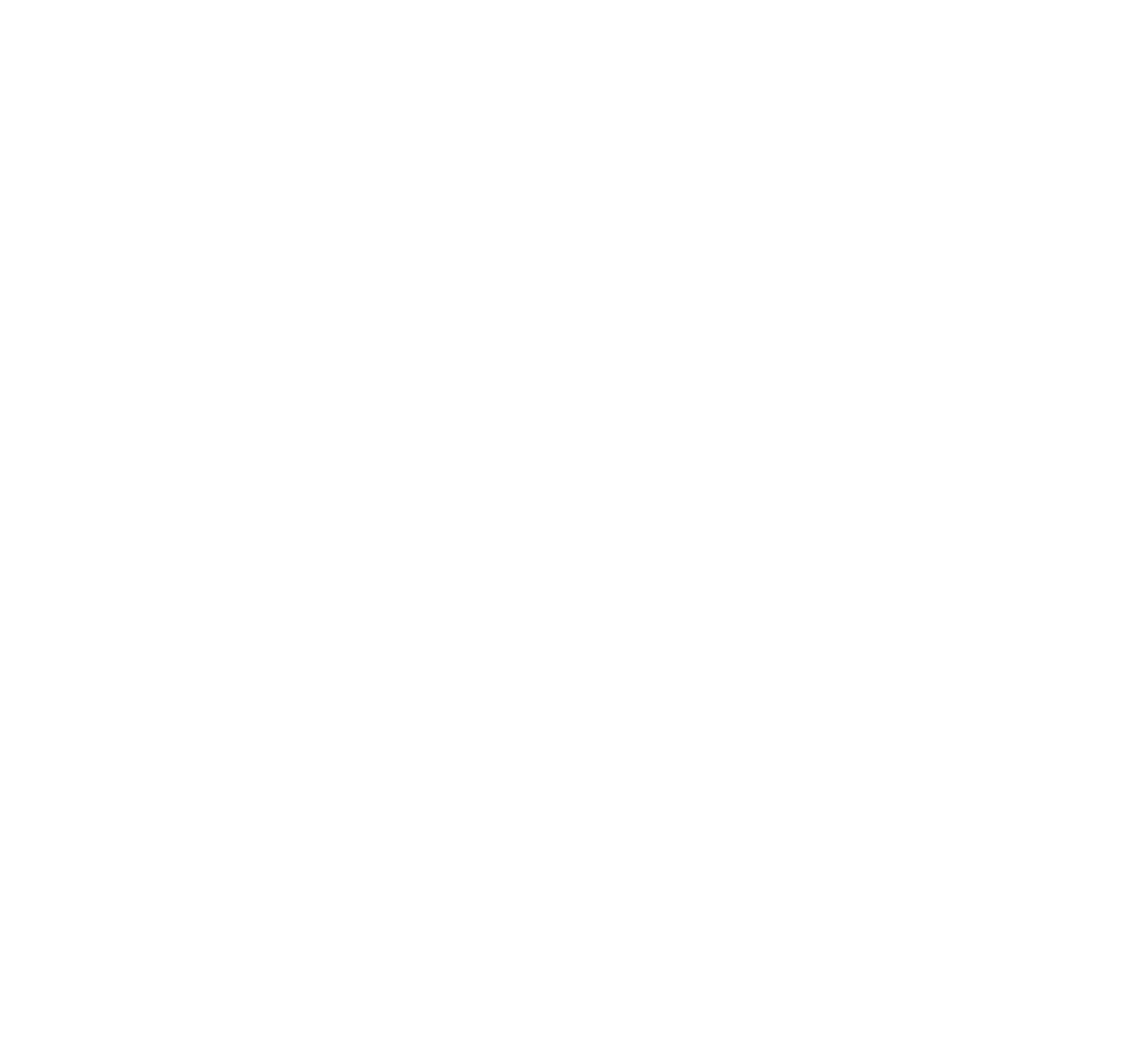
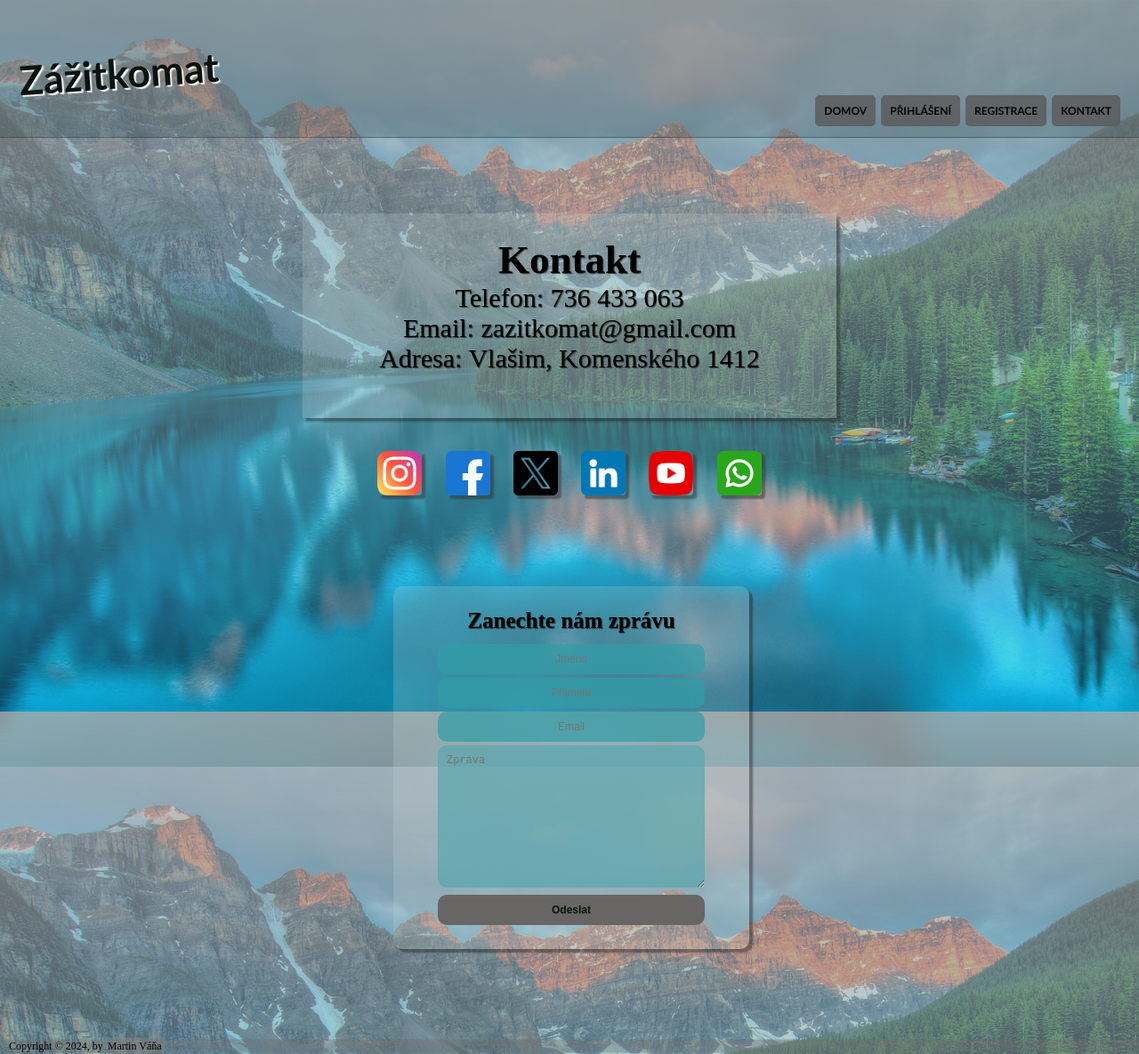
Before and after one commit to Markusak999/github-zazitkomat, a plain HTML site: page Contact/contact.html in a window 1280 px wide. Shown: the whole page at 89% size. Before the commit the page ends 800 px from the top, so only its background shows below. Drawn offline with Linux system fonts and the light colour scheme.

Commit message:
Vytvoření stránky contact.html a Cstyle.css + drobné css úpravy v předchozích stránkách

```diff
--- a/Contact/Cstyle.css
+++ b/Contact/Cstyle.css
@@ -0,0 +1,221 @@
+* {
+    margin: 0;
+    padding: 0;
+    box-sizing: border-box;
+}
+
+body,html {
+    background-image: linear-gradient(rgba(173, 170, 170, 0.795), rgba(25, 149, 194, 0.319)), url(/images/alberta.jpg);
+    background-size: cover;
+    background-attachment: fixed;
+    height: 100vh;
+    width: 100%;
+}
+
+header {
+    width: 100%;
+    background-color: rgba(19, 49, 52, 0.194);
+    border-bottom: 1px solid #4141418f;
+}
+
+h1 {
+    font-family:  'Gill Sans', 'Gill Sans MT', Calibri, 'Trebuchet MS', sans-serif;
+    text-align: left;
+    font-size: 45px;
+    padding: 20px;
+    text-shadow: #f5f7f5 2px 2px 1px;
+    color: rgb(9, 19, 15);
+    rotate: -4deg;
+}
+
+/*       .....Navigation.....     */
+
+nav {
+    display: inline-block;
+    position: relative;
+    text-align: right;
+    padding: 15px;
+    width: 100%;
+}
+
+nav ul li {
+    display: inline-block;
+    margin: 1px;
+}
+
+nav ul {
+    list-style-type: none;
+    padding: 5px;
+}
+
+nav ul li a {
+    color:#030303;
+    text-transform: uppercase;
+    font-family: 'Gill Sans', 'Gill Sans MT', Calibri, 'Trebuchet MS', sans-serif;
+    font-weight: bold;
+    text-decoration: none;
+    padding: 10px;
+    font-size: 12px;
+    background: #585656bd;
+    border-radius: 5px;
+}
+
+nav ul li a:hover {
+    background: #2e2d2d;
+    color: #cecaca;
+    font-size: 14px;
+    transition: 0.30s;
+}
+
+/*       .....Contact.....     */
+
+.contact {
+    display: block;
+    background: #d2ddd533;
+    box-shadow: #1817176a 4px 4px 2px;
+    width: 600px;
+    padding: 26px 50px 50px 50px;
+    text-align: center;
+    position:relative;
+    top: 200px;
+    left: 50%;
+    transform: translate(-50%, -50%);
+    font-size: 30px;
+    text-shadow: #03030396 1px 1px 1px;
+}
+
+/*       .....Social.....     */
+
+.social {
+    display: block;
+    position: relative;
+    text-align: center;
+    top: 150px;
+    left: 50%;
+    transform: translate(-50%, -50%);
+    font-size: 25px;
+}
+
+.social a img {
+    box-shadow: #3635358b 4px 4px 2px;
+    border-radius: 4px;
+    width: 50px;
+    height: 50px;
+    margin: 10px;
+}
+
+.social a img:hover {
+    box-shadow: #0303039f 5px 5px 2px;
+    transition: 0.30s;
+}
+
+/*       .....Form.....     */
+
+form {
+    display: block;
+    background: #d2ddd533;
+    box-shadow: #1817176a 4px 4px 2px;
+    position: relative;
+    top: 400px;
+    left: 50%;
+    transform: translate(-50%, -50%);
+    text-align: center;
+    padding: 25px;
+    margin: 2px;
+    width: 400px;
+    font-size: 10px;
+    border-radius: 10px;
+    font-size: 12px;
+}
+
+form h2 {
+    text-shadow: #03030396 1px 1px 1px;
+    font-size: 25px;
+    padding-bottom: 10px;
+}
+
+form input {
+    text-align: center;
+    background: rgba(50, 157, 167, 0.715);
+    padding: 10px;
+    margin: 2px;
+    width: 300px;
+    font-size: 10px;
+    border-radius: 10px;
+    border: 1px;
+    font-size: 12px;
+}
+
+form input:focus {
+    background: rgba(167, 87, 50, 0.715);
+    color: #030303;
+    font-weight: bold;
+}
+
+form input:hover {
+    background: rgba(50, 157, 167, 0.715);
+    color: #030303;
+    font-weight: bold;
+    transition: 0.30s;
+}
+
+form textarea {
+    background: rgba(90, 167, 174, 0.715);
+    padding: 10px;
+    margin: 2px;
+    width: 300px;
+    font-size: 10px;
+    border-radius: 10px;
+    border: 1px;
+    font-size: 12px;
+}
+
+form textarea:focus {
+    background: rgba(167, 87, 50, 0.715);
+    color: #030303;
+    font-weight: bold;
+}
+
+form input[type = "submit"] {
+    background: #686565;
+    color: rgb(9, 19, 15);
+    font-weight: bold;
+}
+
+form input[type = "submit"]:hover {
+    background-color: rgba(67, 170, 32, 0.903);
+    color: white;
+    font-weight: bold;
+    cursor: pointer;
+    transition: 0.30s;
+}
+
+/*       .....Footer.....     */
+
+footer {
+    display: inline-block;
+    position: relative;
+    background-color: rgba(111, 110, 110, 0.387);
+    text-align: left;
+    top: 300px;
+    left: 50%;
+    transform: translate(-50%, -50%);
+    font-size: 12px;
+    width: 100%;
+}
+
+footer p {
+    padding-left: 10px;
+}
+
+footer span {
+    background: #8585856d;
+    padding: 2px;
+}
+
+footer span:hover {
+    color: #030303;
+    font-weight: bold;
+    transition: 0.30s;
+    cursor: pointer;
+}
--- a/Contact/contact.html
+++ b/Contact/contact.html
@@ -0,0 +1,52 @@
+<!DOCTYPE html>
+<html lang="cs">
+<head>
+    <meta charset="UTF-8">
+    <meta name="viewport" content="width=device-width, initial-scale=1.0">
+    <meta http-equiv="X-UA-Compatible" content="ie=edge">
+    <link rel="stylesheet" href="Cstyle.css">
+    <title>Kontakt</title>
+</head>
+
+<body>
+    <header>
+        <h1>Zážitkomat</h1>
+        <nav>
+            <ul>
+                <li><a href="/Home/index.html">Domov</a></li>
+                <li><a href="/Login/login.html">Přihlášení</a></li>
+                <li><a href="/Registration/registration.html">Registrace</a></li>
+                <li><a href="/Contact/contact.html">Kontakt</a></li>
+            </ul>
+        </nav>
+    </header>
+
+    <main>
+         <div class="contact">
+            <h2>Kontakt</h2>
+            <p>Telefon: 736 433 063</p>
+            <p>Email: zazitkomat@gmail.com </p>
+            <p>Adresa: Vlašim, Komenského 1412</p>
+        </div>
+        <div class="social">
+            <a href=""> <img src="/images/instagram.png"alt="instagram"></a>
+            <a href="#"> <img src="/images/facebook.png"alt="facebook"></a>
+            <a href="#"> <img src="/images/twitter.png"alt="twitter"></a>
+            <a href="#"> <img src="/images/linkedin.png"alt="linkedin"></a>
+            <a href="#"> <img src="/images/youtube.png"alt="youtube"></a>
+            <a href="#"> <img src="/images/whatsapp.png"alt="whatsapp"></a>
+        </div>
+        <form>
+            <h2>Zanechte nám zprávu</h2>
+            <input type="text" placeholder="Jméno" name="firstname" id="firstname"><br>
+            <input type="text" placeholder="Příjmení" name="lastname" id="lastname"><br>
+            <input type="email" placeholder="Email" name="email" id="email"><br>
+            <textarea name="message" id="message" cols="30" rows="10" placeholder="Zpráva"></textarea><br>
+            <input type="submit" value="Odeslat">
+        </form>
+    </main>
+    <footer>
+        <p>Copyright &copy; 2024, by <span><a href="#"></a>Martin Váňa</span></p>
+    </footer>
+</body>
+</html>
--- a/Login/Lstyle.css
+++ b/Login/Lstyle.css
@@ -11,23 +11,29 @@ body, html {
     width: 100%;
 }
 
+header {
+    width: 100%;
+    background-color: rgba(19, 49, 52, 0.194);
+    border-bottom: 1px solid #4141418f;
+}
+
 h1 {
     font-family:  'Gill Sans', 'Gill Sans MT', Calibri, 'Trebuchet MS', sans-serif;
     text-align: left;
     font-size: 45px;
     padding: 20px;
-    text-shadow: #f5f7f5 5px 5px 10px;
+    text-shadow: #f5f7f5 2px 2px 1px;
     color: rgb(9, 19, 15);
     rotate: -4deg;
 }
 
-/*       .....navigation.....     */
+/*       .....Navigation.....     */
 
 nav {
     display: inline-block;
     text-align: right;
     padding: 15px;
-    position: absolute;
+    position: relative;
     width: 100%;
 }
 
@@ -57,27 +63,28 @@ nav ul li :hover {
 
 /*       .....Login.....     */
 
-.login h2 {
-    font-family: 'Gill Sans', 'Gill Sans MT', Calibri, 'Trebuchet MS', sans-serif;
-    text-align: center;
-    font-size: 28px;
-    margin-bottom: 10px;
-    text-shadow: #f5f7f5 5px 5px 10px;
-    color: rgb(9, 19, 15);
-}
-
 .login {
     display: block;
     background-color: rgba(18, 64, 68, 0.724);
+    box-shadow: #181717ae 4px 4px 2px;
     width: 400px;
     padding: 26px 50px 50px 50px;
     border : 1px;
     border-radius: 20px;
     position:absolute;
     text-align: center;
-    top: 50%;
+    top: 60%;
     left: 50%;
     transform: translate(-50%, -50%);
+}
+
+.login h2 {
+    font-family: 'Gill Sans', 'Gill Sans MT', Calibri, 'Trebuchet MS', sans-serif;
+    text-align: center;
+    font-size: 28px;
+    margin-bottom: 10px;
+    text-shadow: #f5f7f5 1px 1px 1px;
+    color: rgb(9, 19, 15);
 }
 
 form input {
@@ -131,7 +138,7 @@ form input:hover {
 }
 
 .forgot a:hover {
-    color: #0f04a1;
+    color: #ffffffc5;
     font-size: 14px;
     transition: 0.30s;
     cursor: pointer;
@@ -146,7 +153,6 @@ form input[type = "submit"] {
 form input[type = "submit"]:hover {
     background-color: rgba(67, 170, 32, 0.903);
     color: white;
-    font-size: 15px;
     font-weight: bold;
     cursor: pointer;
     transition: 0.30s;
--- a/Registration/Rstyle.css
+++ b/Registration/Rstyle.css
@@ -11,23 +11,29 @@ body, html {
     width: 100%;
 }
 
+header {
+    width: 100%;
+    background-color: rgba(19, 49, 52, 0.194);
+    border-bottom: 1px solid #4141418f;
+}
+
 h1 {
     font-family:  'Gill Sans', 'Gill Sans MT', Calibri, 'Trebuchet MS', sans-serif;
     text-align: left;
     font-size: 45px;
     padding: 20px;
-    text-shadow: #f5f7f5 5px 5px 10px;
+    text-shadow: #f5f7f5 2px 2px 1px;
     color: rgb(9, 19, 15);
     rotate: -4deg;
 }
 
-/*       .....navigation.....     */
+/*       .....Navigation.....     */
 
 nav {
     display: inline-block;
     text-align: right;
     padding: 15px;
-    position: absolute;
+    position: relative;
     width: 100%;
 }
 
@@ -57,27 +63,28 @@ nav ul li :hover {
 
 /*       .....Registration.....     */
 
-.registration h2 {
-    font-family: 'Gill Sans', 'Gill Sans MT', Calibri, 'Trebuchet MS', sans-serif;
-    text-align: center;
-    font-size: 28px;
-    margin-bottom: 10px;
-    text-shadow: #f5f7f5 5px 5px 10px;
-    color: rgb(9, 19, 15);
-}
-
 .registration {
     display: block;
     background-color: rgba(18, 64, 68, 0.724);
+    box-shadow: #181717ae 4px 4px 2px;
     width: 400px;
     padding: 26px 50px 50px 50px;
     border : 1px;
     border-radius: 20px;
     position:absolute;
     text-align: center;
-    top: 50%;
+    top: 60%;
     left: 50%;
     transform: translate(-50%, -50%);
+}
+
+.registration h2 {
+    font-family: 'Gill Sans', 'Gill Sans MT', Calibri, 'Trebuchet MS', sans-serif;
+    text-align: center;
+    font-size: 28px;
+    margin-bottom: 10px;
+    text-shadow: #f5f7f5 1px 1px 1px;
+    color: rgb(9, 19, 15);
 }
 
  form input {
@@ -105,10 +112,9 @@ form input[type = "submit"] {
 form input[type = "submit"]:hover {
     background-color: rgba(67, 170, 32, 0.903);
     color: white;
-    font-size: 15px;
     font-weight: bold;
     cursor: pointer;
-    transition: 0.30s;
+    transition: 0.35s;
 }
 
 /*       .....Footer.....     */
```
Also changed, not shown: Login/login.html (+1 -1 lines), Registration/registration.html (+1 -1 lines), images/facebook.png (added), images/instagram.png (added), images/linkedin.png (added), images/twitter.png (added), images/whatsapp.png (added), images/youtube.png (added), 2 other files.
